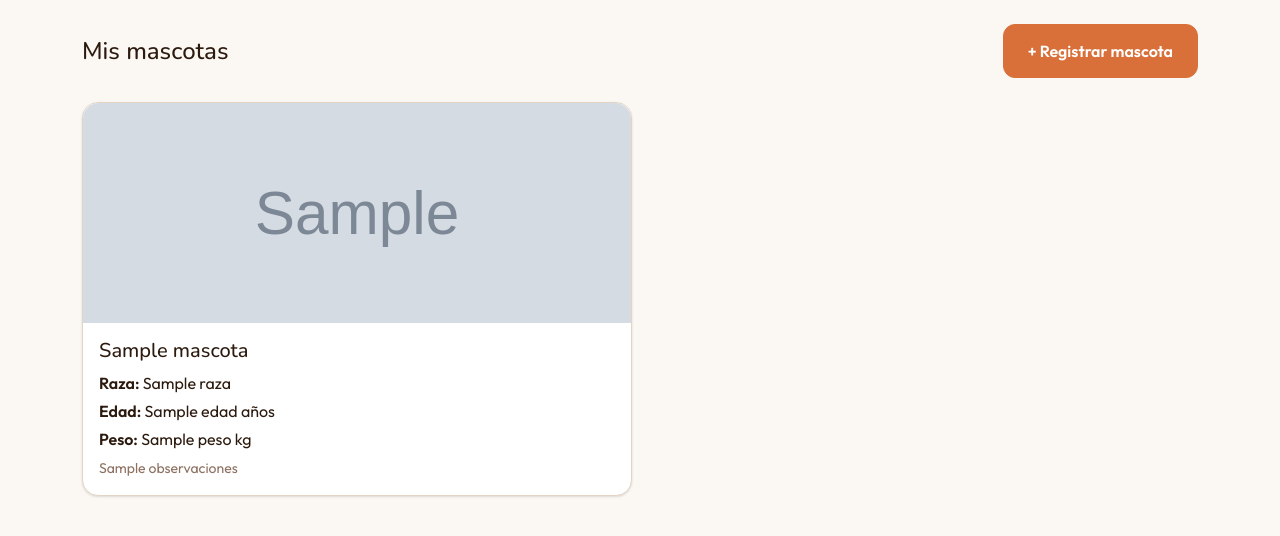
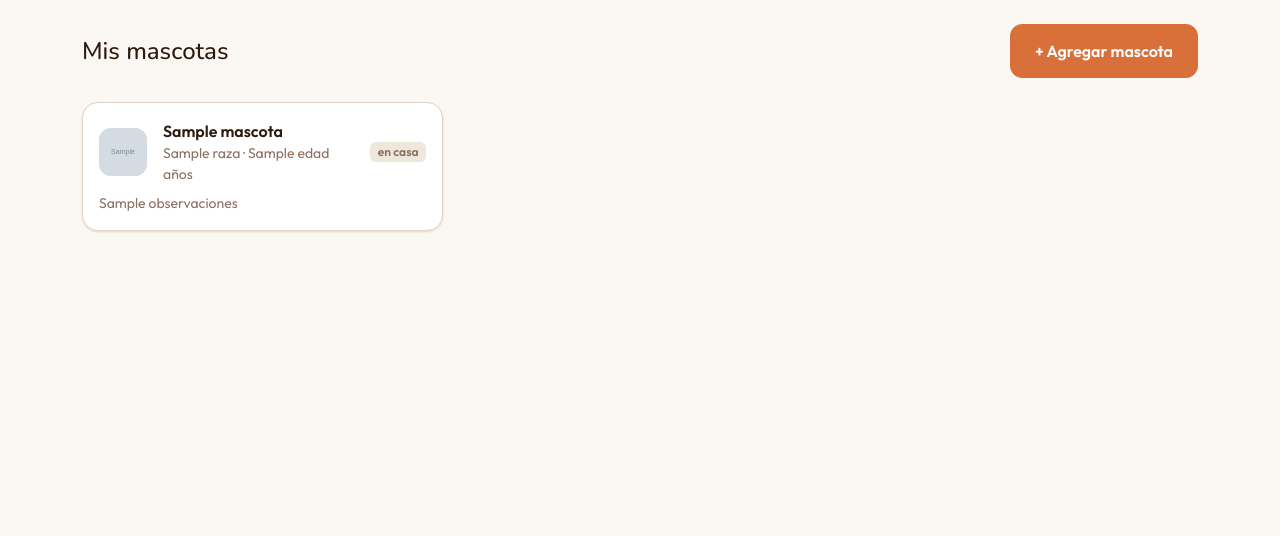
Before and after one commit to SlenSan/pg2, a Django app: template mascotas/templates/mascotas/lista.html in a window 1280 px wide. Shown: the part 56-592 px from the top of the page. Run offline with Django 5.2, Linux system fonts and the light colour scheme; the template is opened without the code that fills it: most values are stand-ins (such as "Sample title", 1, 10 or a date in 2020); grey boxes marked "Sample" are stand-in pictures.

Commit message:
Rediseño de mascotas (listado + registro) segun Figma - ultima pantalla del dueño
Listado (mascotas/lista.html):
- Grilla de tarjetas con el mismo patron de historial/paseadores: avatar
  ".mascota-avatar"/".mascota-avatar-vacio" (cuadrado redondeado, el mismo
  componente que ya usan el dashboard e historial - no uno circular nuevo,
  para no introducir una tercera variante de avatar de mascota).
- Badge "en paseo"/"en casa" reutilizado tal cual del dashboard
  (".badge-en-paseo"/".badge-en-casa"), no se creo uno nuevo.
- Estado vacio con el mismo patron centrado que ya usa historial.html.
- El boton "+ Agregar mascota" del header solo se muestra cuando ya hay
  mascotas (si no, el estado vacio ya trae su propio botón).

Registro (mascotas/registro.html):
- El formulario ya usaba "form-control", que el tema reskinea global-
  mente (bordes redondeados, foco naranja) - no hizo falta tocar los
  inputs. Se quito un "shadow-sm" redundante (mismo criterio que en
  detalle_paseador) y se agrego una vista previa de la foto seleccionada
  con un pequeño script inline (URL.createObjectURL), sin dependencias
  nuevas.

Unico cambio de logica (fuera del pedido explicito de "sin foto la
tarjeta muestra 'en paseo'/'en casa'"): mascotas/views.py::lista_mascotas
ahora calcula que mascotas estan en un paseo en_vivo, con exactamente el
mismo criterio que ya usa usuarios.views_web.bienvenida (reutilizado, no
logica nueva) - era necesario para poder mostrar el badge pedido.

Probado end-to-end con requests.Session(): estado vacio, mascota sin
foto (placeholder + badge "en casa"), mascota con foto (Cloudinary,
aparece la imagen real en vez del placeholder), y el cambio de badge a
"en paseo" al iniciar un paseo con esa mascota inscrita. Datos de
prueba (usuarios, mascotas, paseo) y la foto de Cloudinary se
eliminaron despues.

Co-Authored-By: Claude Sonnet 5 <noreply@anthropic.com>

```diff
--- a/mascotas/templates/mascotas/lista.html
+++ b/mascotas/templates/mascotas/lista.html
@@ -5,24 +5,33 @@
 {% block content %}
 <div class="d-flex justify-content-between align-items-center mb-4">
   <h1 class="h4 mb-0">Mis mascotas</h1>
-  <a href="{% url 'mascotas:registro' %}" class="btn btn-primary">+ Registrar mascota</a>
+  {% if items %}
+  <a href="{% url 'mascotas:registro' %}" class="btn btn-primary">+ Agregar mascota</a>
+  {% endif %}
 </div>
 
-{% if mascotas %}
-<div class="row row-cols-1 row-cols-md-2 g-3">
-  {% for mascota in mascotas %}
+{% if items %}
+<div class="row row-cols-1 row-cols-md-3 g-3">
+  {% for item in items %}
   <div class="col">
     <div class="card h-100">
-      {% if mascota.foto %}
-      <img src="{{ mascota.foto }}" class="card-img-top" alt="Foto de {{ mascota.nombre }}" style="max-height: 220px; object-fit: cover;">
-      {% endif %}
       <div class="card-body">
-        <h2 class="h5 card-title">{{ mascota.nombre }}</h2>
-        <p class="card-text mb-1"><strong>Raza:</strong> {{ mascota.raza }}</p>
-        <p class="card-text mb-1"><strong>Edad:</strong> {{ mascota.edad }} años</p>
-        <p class="card-text mb-1"><strong>Peso:</strong> {{ mascota.peso }} kg</p>
-        {% if mascota.observaciones %}
-        <p class="card-text text-muted"><small>{{ mascota.observaciones }}</small></p>
+        <div class="d-flex align-items-center gap-3 mb-2">
+          {% if item.mascota.foto %}
+          <img src="{{ item.mascota.foto }}" alt="{{ item.mascota.nombre }}" class="mascota-avatar">
+          {% else %}
+          <span class="mascota-avatar-vacio">{{ item.mascota.nombre|default:"?"|slice:":1" }}</span>
+          {% endif %}
+          <div class="flex-grow-1">
+            <div class="fw-bold">{{ item.mascota.nombre }}</div>
+            <div class="text-muted small">{{ item.mascota.raza }} · {{ item.mascota.edad }} años</div>
+          </div>
+          <span class="badge {% if item.en_paseo %}badge-en-paseo{% else %}badge-en-casa{% endif %}">
+            {% if item.en_paseo %}en paseo{% else %}en casa{% endif %}
+          </span>
+        </div>
+        {% if item.mascota.observaciones %}
+        <p class="card-text text-muted small mb-0">{{ item.mascota.observaciones }}</p>
         {% endif %}
       </div>
     </div>
@@ -30,6 +39,9 @@
   {% endfor %}
 </div>
 {% else %}
-<p class="text-muted">Todavía no has registrado ninguna mascota.</p>
+<div class="text-center py-5">
+  <p class="text-muted mb-3">Todavía no has registrado ninguna mascota.</p>
+  <a href="{% url 'mascotas:registro' %}" class="btn btn-primary">Registrar mi primera mascota</a>
+</div>
 {% endif %}
 {% endblock %}
```
Also changed, not shown: mascotas/templates/mascotas/registro.html (+22 -1 lines), mascotas/views.py (+15 -2 lines).
